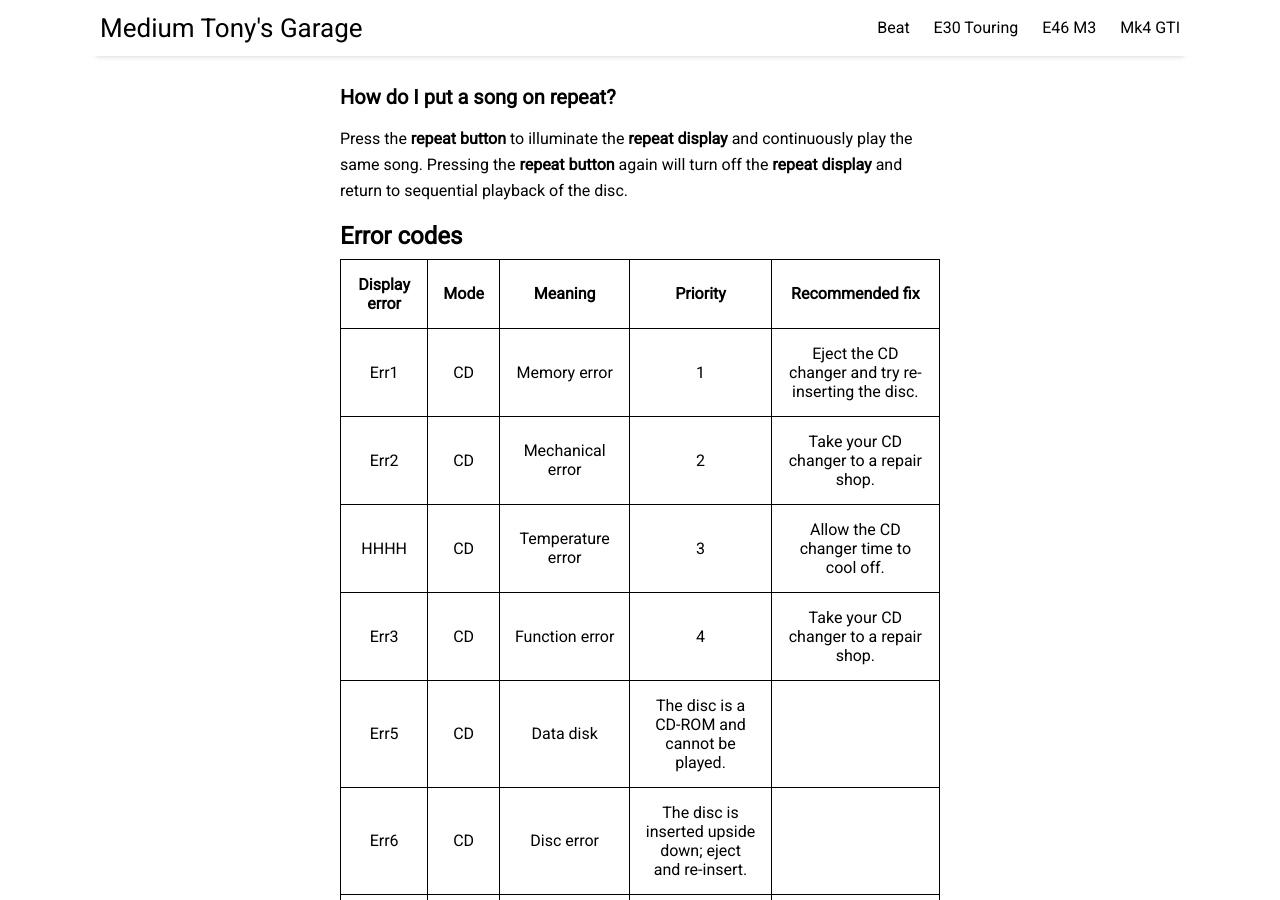
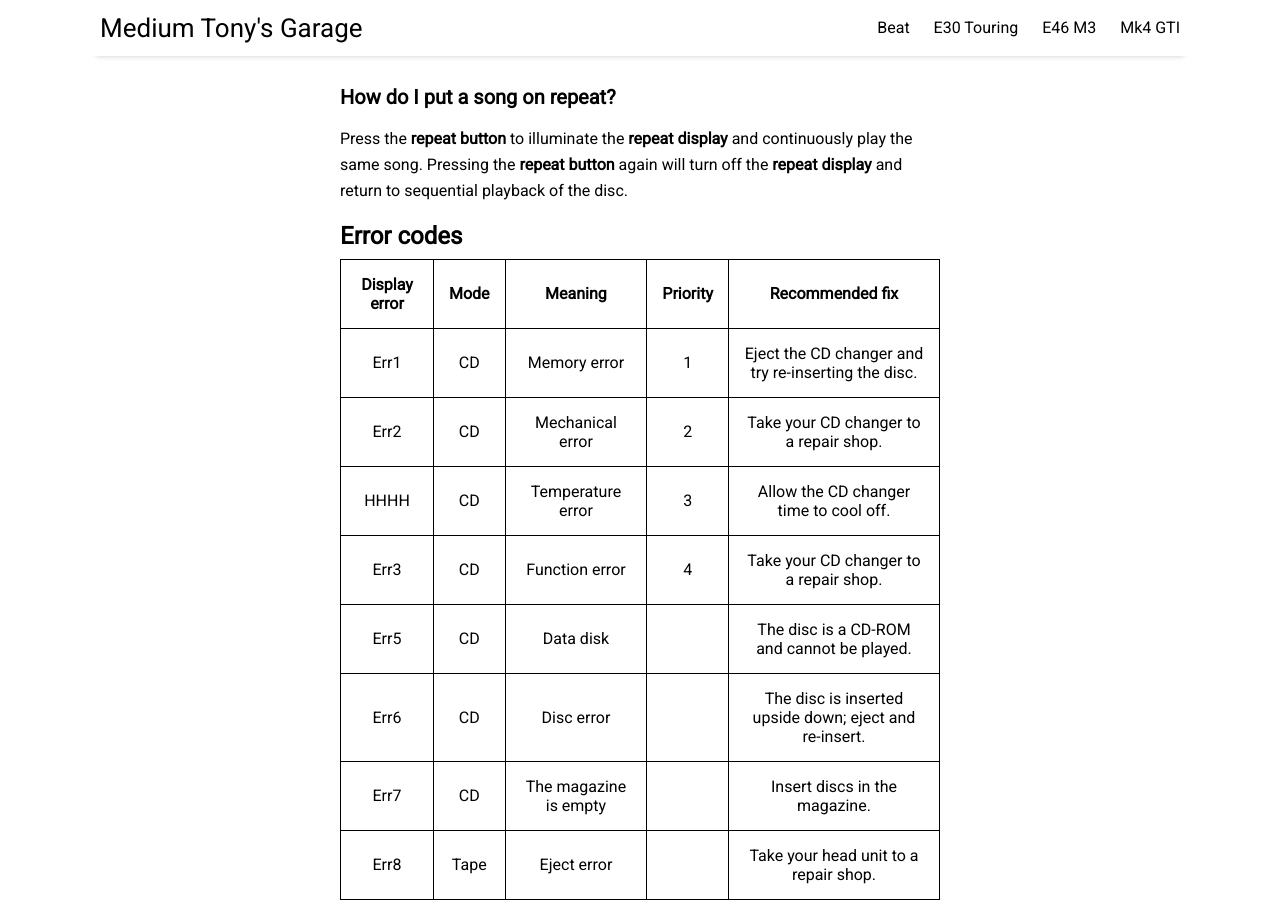
Before and after one commit to prestia/mediumtonys, a Jekyll site: the page built from _posts/2023-9-6-using-the-gathers-radio.md, in a window 1280 px wide and 900 px high, scrolled down 5277 px. Built offline with Jekyll 4.4.1, drawn with Linux system fonts in a browser that asks for light colours; nearby versions of some CDN libraries.

```diff
--- a/_posts/2023-9-6-using-the-gathers-radio.md
+++ b/_posts/2023-9-6-using-the-gathers-radio.md
@@ -103,10 +103,10 @@ Press the **repeat button** to illuminate the **repeat display** and continuousl
 | Err2 | CD | Mechanical error | 2 | Take your CD changer to a repair shop. |
 | HHHH | CD | Temperature error | 3 | Allow the CD changer time to cool off. |
 | Err3 | CD | Function error | 4 | Take your CD changer to a repair shop. |
-| Err5 | CD | Data disk | The disc is a CD-ROM and cannot be played. |
-| Err6 | CD | Disc error | The disc is inserted upside down; eject and re-insert. |
-| Err7 | CD | The magazine is empty | Insert discs in the magazine. |
-| Err8 | Tape | Eject error | Take your head unit to a repair shop. |
+| Err5 | CD | Data disk |  | The disc is a CD-ROM and cannot be played. |
+| Err6 | CD | Disc error |  | The disc is inserted upside down; eject and re-insert. |
+| Err7 | CD | The magazine is empty |  | Insert discs in the magazine. |
+| Err8 | Tape | Eject error |  | Take your head unit to a repair shop. |
 
 Note: Priority determines which error will be displayed in the event of multiple errors occurring at the same time.
 
```
